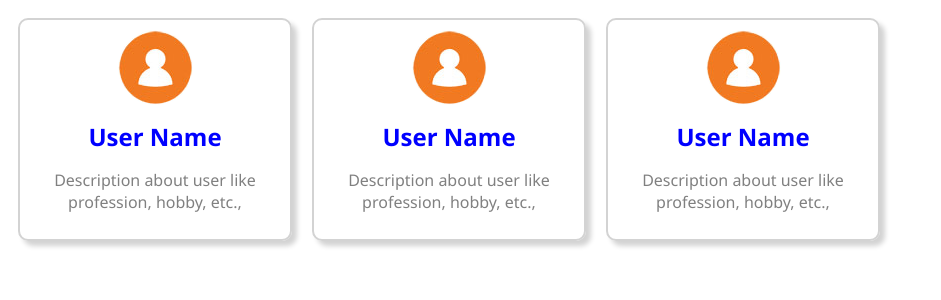
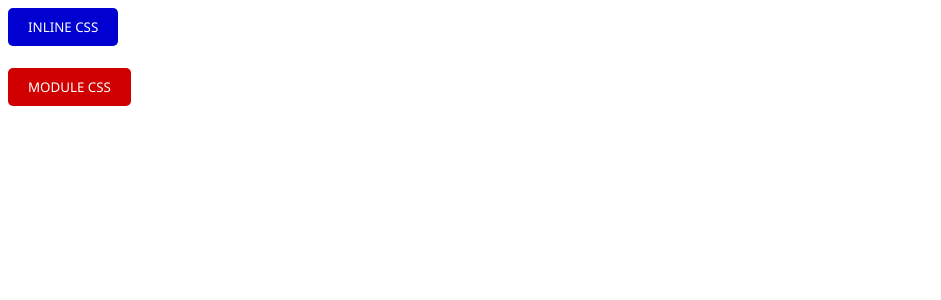
Before and after one commit to KamSofts/react-course, a React (Vite) app in the folder client/: page / in a window 1280 px wide. Shown: the top 300 px of the page, without its empty margins (0-941 px from the left). Built offline with nearby package versions, Linux system fonts and the light colour scheme.

Commit message:
Course 03 Button components (styling example)

```diff
--- a/client/src/App.jsx
+++ b/client/src/App.jsx
@@ -1,11 +1,14 @@
 // import Website from "./website/Website"
-import Card from "./card/Card"
+// import Card from "./card/Card"
+import Button1 from "./button/Button1.jsx"
+import Button2 from "./button/Button2.jsx"
 
 const App = () => {
     return (
         <>
             {/* <Website /> */}
-            <Card /><Card /><Card />
+            {/* <Card /><Card /><Card /> */}
+            <Button1 /> <br /> <br /> <Button2 />
         </>
 
     );
--- /dev/null
+++ b/client/src/button/Button1.jsx
@@ -0,0 +1,20 @@
+import { useState } from "react";
+
+const Button1 = () => {
+    const [hover, setHover] = useState(false);
+
+    const styles = {
+        backgroundColor: hover ? "#0000a0" : "#0000d0",
+        color: "white",
+        padding: "10px 20px",
+        borderRadius: "5px",
+        border: "none",
+        cursor: "pointer"
+    }
+
+    return (<button style={styles}
+        onMouseEnter={() => setHover(true)}
+        onMouseLeave={() => setHover(false)}>INLINE CSS</button>);
+}
+
+export default Button1
--- /dev/null
+++ b/client/src/button/Button2.jsx
@@ -0,0 +1,9 @@
+import styles from "./Button2.module.css"
+
+const Button2 = () => {
+    return (
+        <button className={styles.button2}>MODULE CSS</button>
+    )
+}
+
+export default Button2
--- /dev/null
+++ b/client/src/button/Button2.module.css
@@ -0,0 +1,12 @@
+.button2 {
+    background-color: #d00000;
+    color: white;
+    padding: 10px 20px;
+    border-radius: 5px;
+    border: none;
+    cursor: pointer;
+}
+
+.button2:hover{
+    background-color: #a00000;
+}
```
Also changed, not shown: 1 other file (tests, documents, lock files or other folders).
